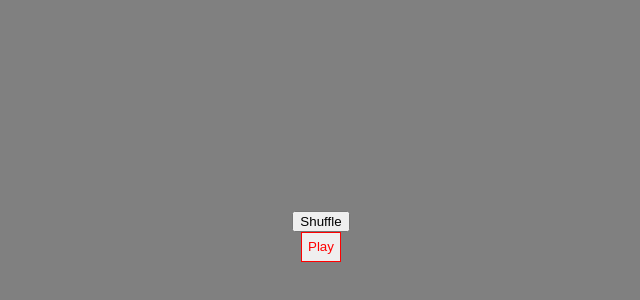
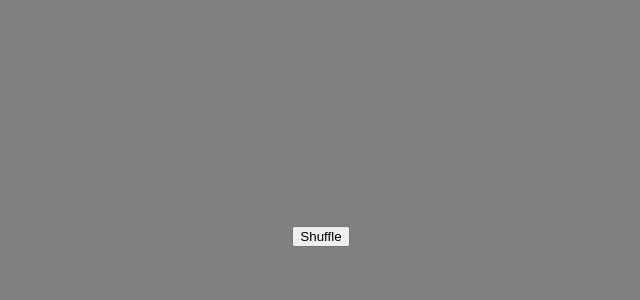
Before and after one commit to Ace-86/memCardReact, a React (Create React App) app in the folder memory/: page / in a window 1280 px wide. Shown: the part 164-464 px from the top of the page, without its empty margins (319-959 px from the left). Built offline with nearby package versions, Linux system fonts and the light colour scheme.

Commit message:
removed button

```diff
--- a/memory/src/components/gameboard.js
+++ b/memory/src/components/gameboard.js
@@ -30,11 +30,6 @@ export default function GameBoard() {
                 <ShuffleCards/>
 
             </CardLayout>
-            <GameButton
-                title="Play"
-                key= "StartId"
-                round="1"
-            />
         </GameLayout>
     )
 }
```
